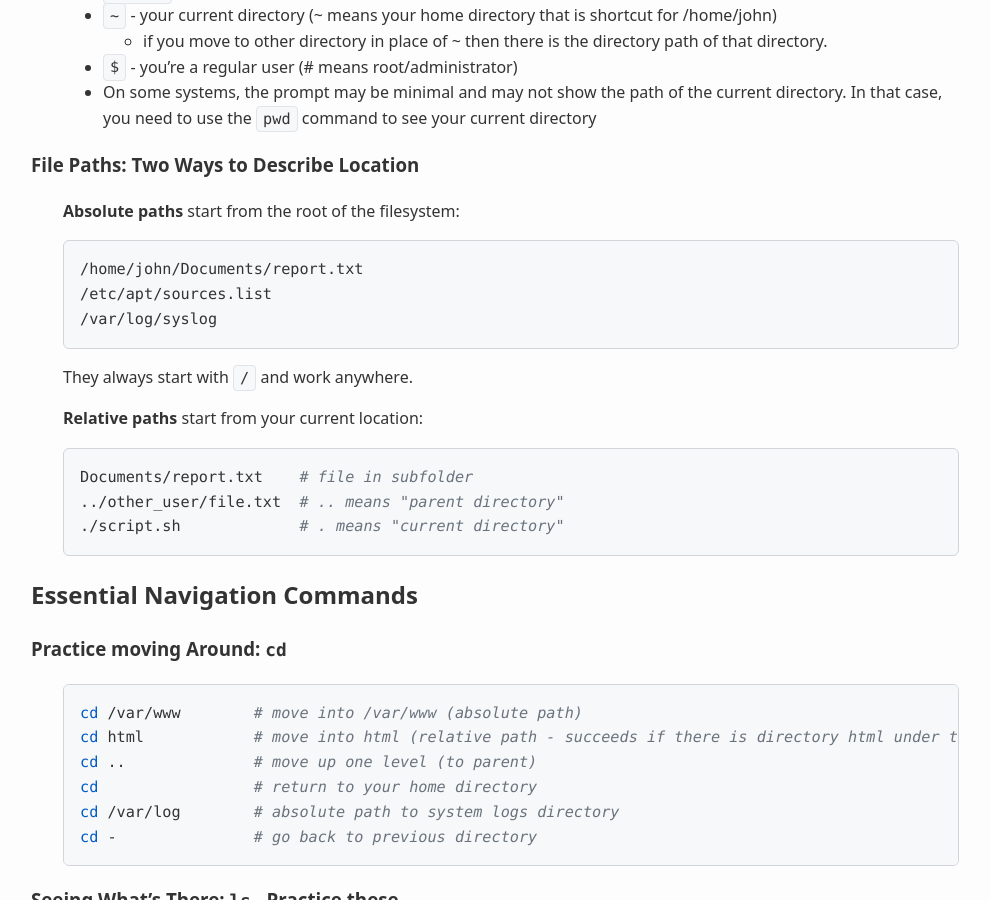
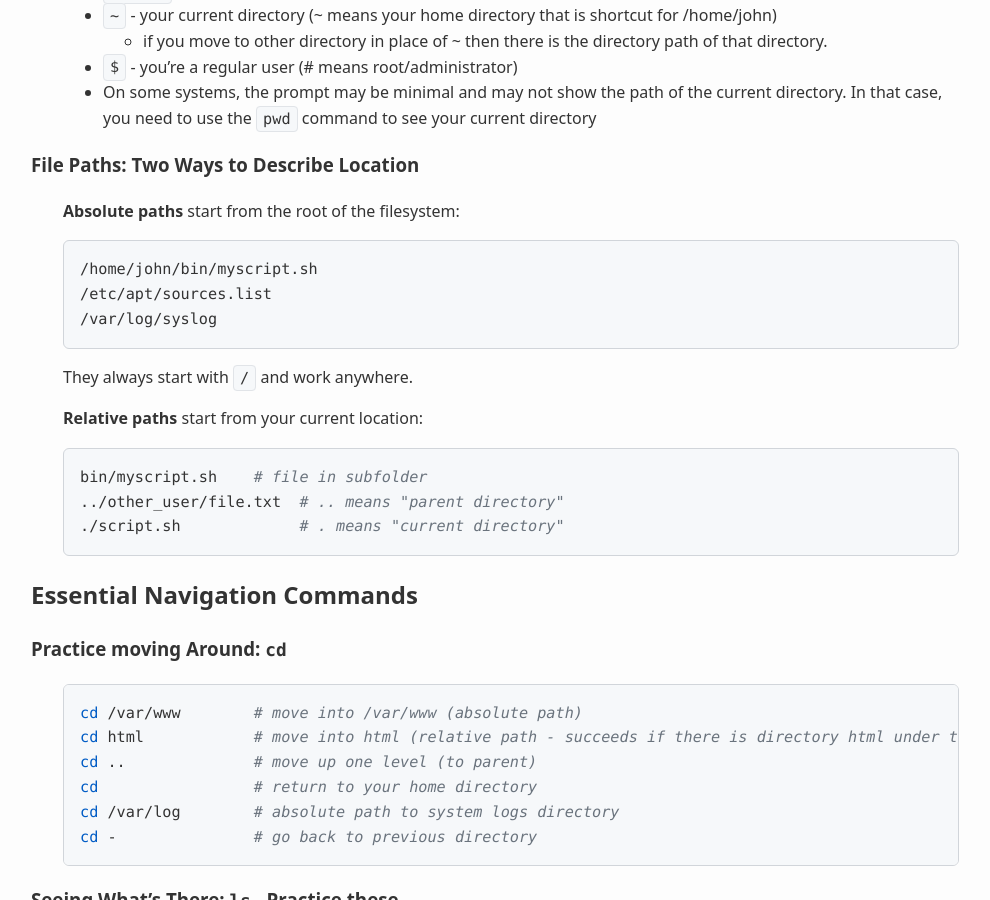
Before and after one commit to averkoc/lxprivate, a Jekyll site: the page built from docs/drafts/shellc.md, in a window 1280 px wide and 900 px high, scrolled down 805 px. Shown: the whole window, without its empty margins (129-1119 px from the left). Built offline with Jekyll 4.4.1, drawn with Linux system fonts in a browser that asks for light colours.

Commit message:
Update examples of file paths in shellc.md

````diff
--- a/docs/drafts/shellc.md
+++ b/docs/drafts/shellc.md
@@ -41,7 +41,7 @@ On some systems, the prompt may be minimal and may not show the path of the curr
 
 **Absolute paths** start from the root of the filesystem:
 ```bash
-/home/john/Documents/report.txt
+/home/john/bin/myscript.sh
 /etc/apt/sources.list
 /var/log/syslog
 ```
@@ -49,7 +49,7 @@ They always start with `/` and work anywhere.
 
 **Relative paths** start from your current location:
 ```bash
-Documents/report.txt    # file in subfolder
+bin/myscript.sh    # file in subfolder
 ../other_user/file.txt  # .. means "parent directory"
 ./script.sh             # . means "current directory"
 ```
````
